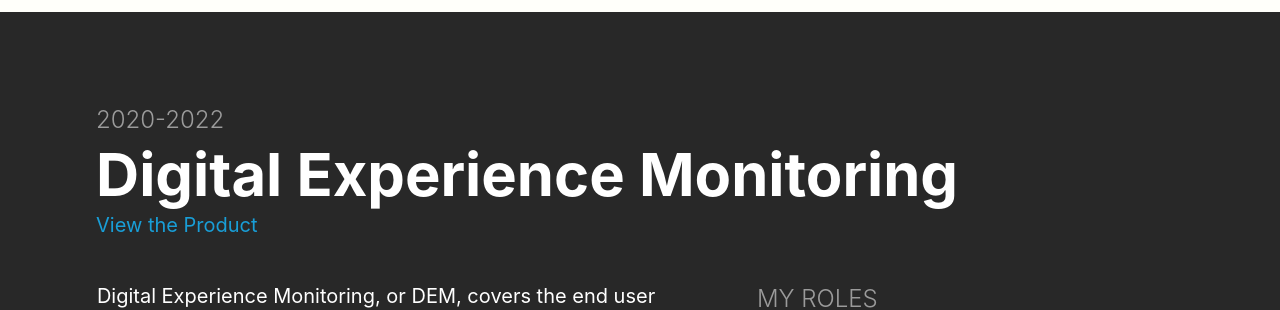
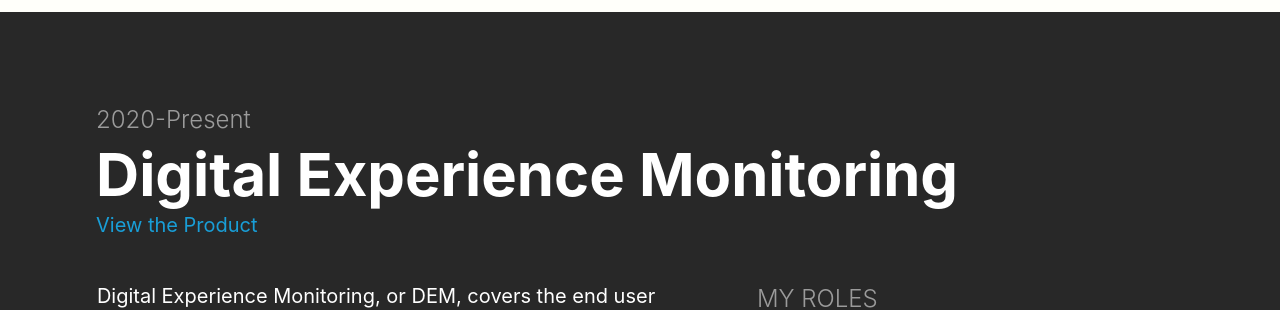
Before and after one commit to brzaik/brz4, a Jekyll site: the page built from works/dem.html, in a window 1280 px wide and 900 px high. Shown: the part 277-587 px from the top of the window. Built offline with Jekyll 4.4.1, drawn with Linux system fonts in a browser that asks for light colours; nearby versions of some CDN libraries.

Commit message:
Updated years.

```diff
--- a/works/dem.html
+++ b/works/dem.html
@@ -7,7 +7,7 @@ namespace: dem
 <div class="work-header">
   <div class="stripe stripe-page stripe-black">
     <div class="container padder-page">
-      <p class="sub-header">2020-2022</p>
+      <p class="sub-header">2020-Present</p>
       <h1 class="margin-none">Digital Experience Monitoring</h1>
       <p><a href="https://www.appdynamics.com/product/end-user-monitoring" target="_blank" class="underline-hover">View the Product</a></p>
 
--- a/works/particle.html
+++ b/works/particle.html
@@ -7,7 +7,7 @@ namespace: particle
 <div class="work-header">
   <div class="stripe stripe-page stripe-black">
     <div class="container padder-page">
-      <p class="sub-header">2017-2021</p>
+      <p class="sub-header">2017-2022</p>
       <h1 class="margin-none">Particle and UI Kit</h1>
       <p><a href="https://www.appdynamics.com/product" target="_blank" class="underline-hover">View the Product</a></p>
 
```
